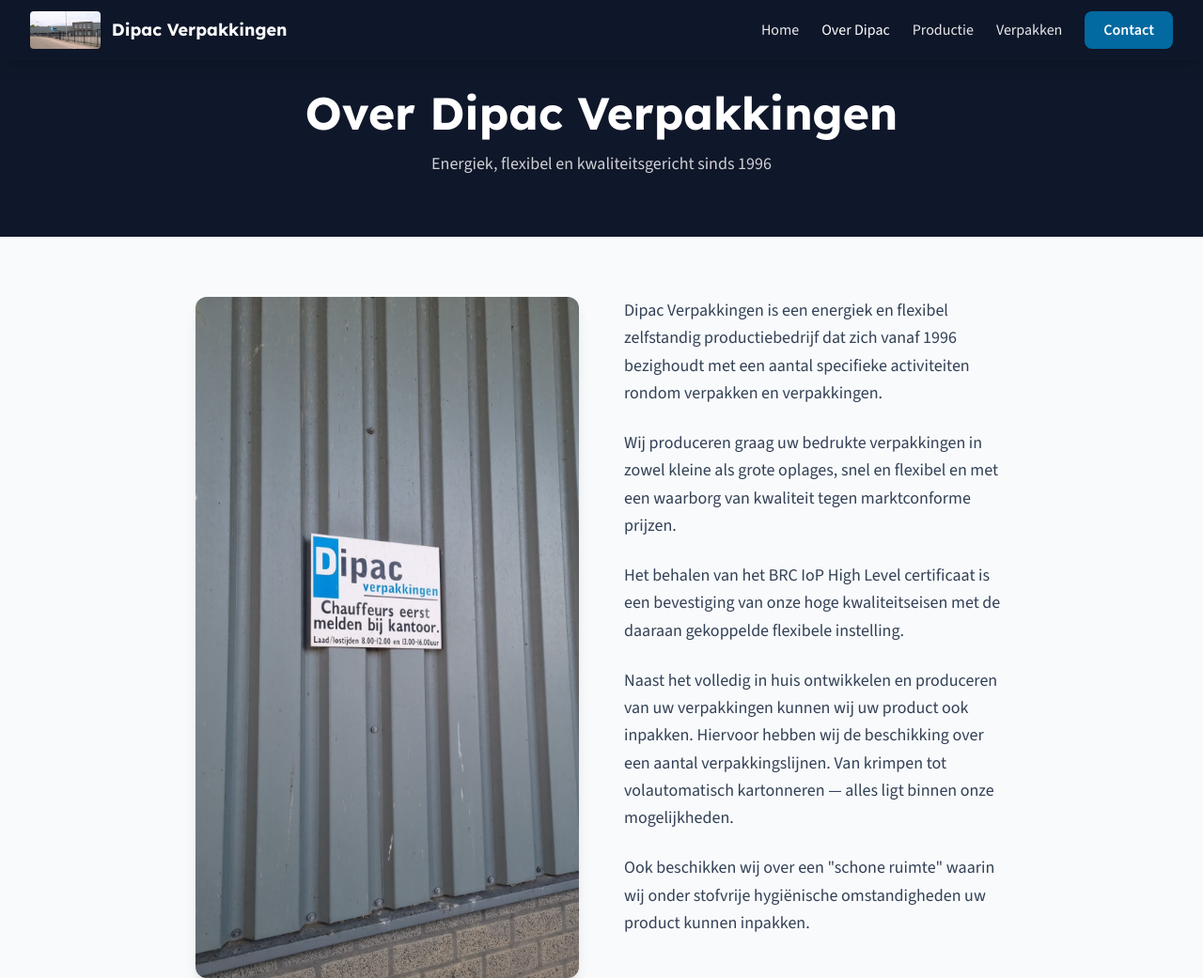
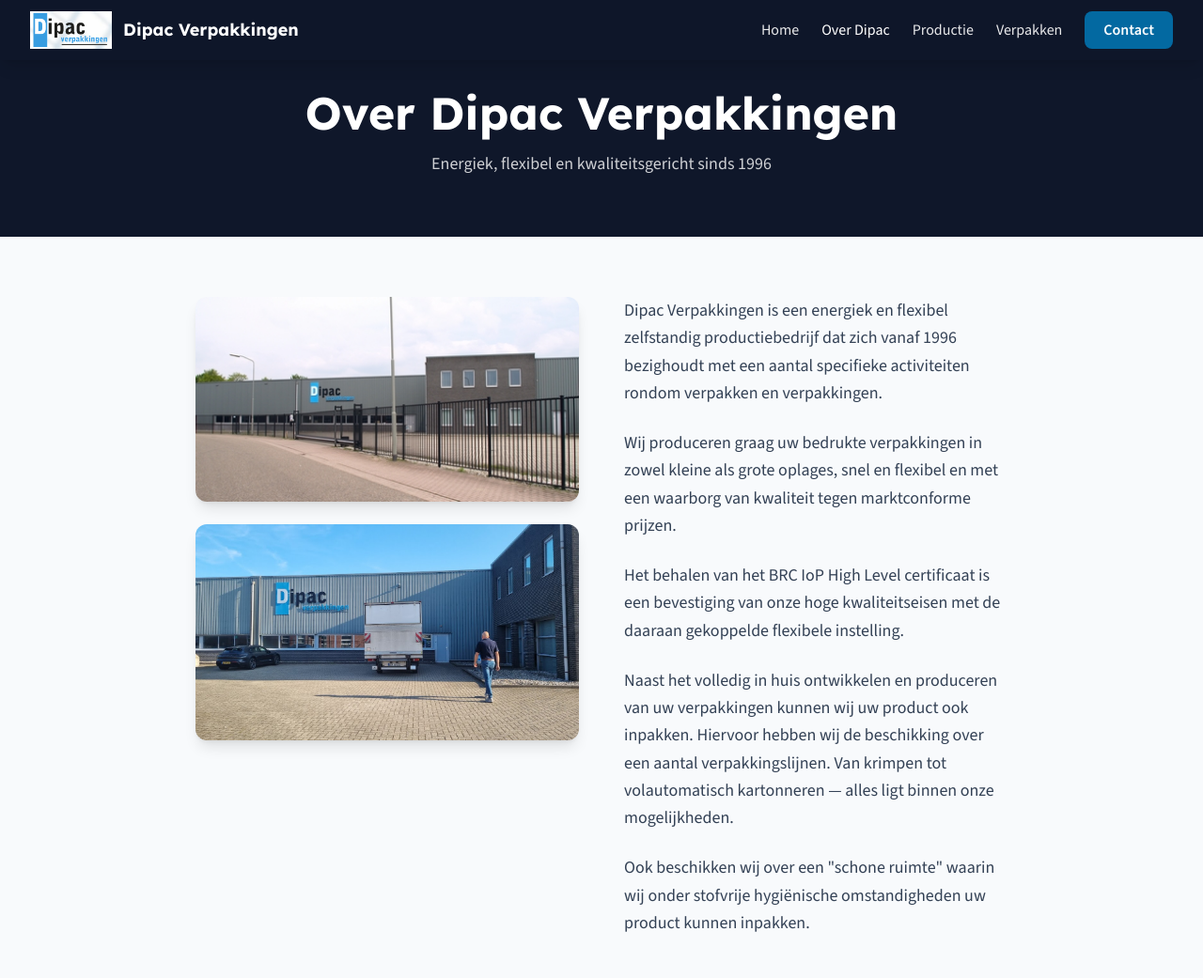
Before and after one commit to sirprikkel/dipac-verpakkingen-website, a plain HTML site: page over-dipac.html in a window 1280 px wide. Shown: the top 1041 px of the page at 94% size. Drawn offline with nearby package versions, Linux system fonts and the light colour scheme.

Commit message:
fix: nieuw logo in header, oud logo naast Over Dipac tekst

```diff
--- a/over-dipac.html
+++ b/over-dipac.html
@@ -25,7 +25,7 @@
     <div class="max-w-7xl mx-auto px-4 sm:px-6 lg:px-8">
       <div class="flex items-center justify-between h-16">
         <a href="index.html" class="flex items-center gap-3 cursor-pointer">
-          <img src="images/Dipac.jpg" alt="Dipac logo" class="h-10 rounded">
+          <img src="images/dipac-logo-new.png" alt="Dipac Verpakkingen logo" class="h-10">
           <span class="text-white font-heading font-bold text-lg">Dipac Verpakkingen</span>
         </a>
         <div class="hidden md:flex items-center gap-6">
@@ -64,7 +64,7 @@
     <div class="max-w-4xl mx-auto px-4">
       <div class="grid md:grid-cols-2 gap-12 items-start">
         <div>
-          <img src="images/google_place_2.jpg" alt="Dipac bedrijfspand" class="rounded-xl shadow-lg w-full">
+          <img src="images/Dipac.jpg" alt="Dipac Verpakkingen" class="rounded-xl shadow-lg w-full">
           <img src="images/google_place_1.jpg" alt="Dipac productie" class="rounded-xl shadow-lg w-full mt-6">
         </div>
         <div class="space-y-6">
```
Also changed, not shown: contact.html (+1 -1 lines), index.html (+2 -2 lines), productie-verpakkingen.html (+1 -1 lines), verpakken.html (+1 -1 lines), images/dipac-logo-new.png (added).
